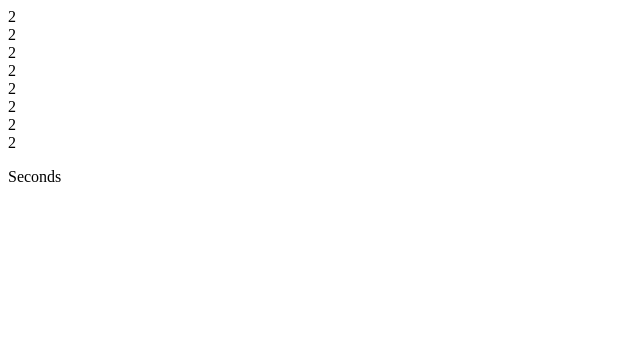
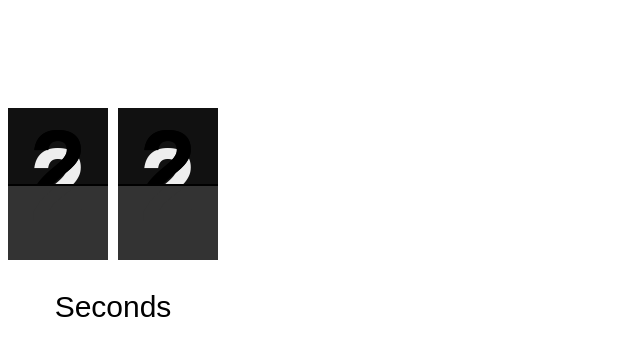
Before and after one commit to julialiaw/projecta, a plain HTML site: page countdown/index.html in a window 1280 px wide. Shown: the whole page, without its empty margins (0-640 px from the left). Drawn offline with Linux system fonts and the light colour scheme.

Commit message:
added countdown styles and HTML structure

```diff
--- a/countdown/app.css
+++ b/countdown/app.css
@@ -0,0 +1,111 @@
+* {
+    box-sizing:border-box
+}
+body {
+    padding-top: 100px;
+}
+
+.countdown {
+    display: flex;
+    gap: 30px;
+    font-family: sans-serif;
+}
+
+.time-section {
+    text-align: center;
+    font-size: 30px;
+}
+
+.time-group {
+    display:flex;
+    gap: 10px;
+}
+
+.time-segment {
+    display: block;
+    font-size: 100px;
+    font-weight: 900;
+    width: 100px;
+}
+
+.segment-display {
+    position: relative;
+    height: 100%;
+}
+
+.segment-display_top, .segment-display_bottom {
+    overflow: hidden;
+    text-align: center;
+    width: 100%;
+    height: 50%;
+    position: relative;
+}
+
+.segment-display_top {
+    background-color: #111;
+    color: #eee;
+    line-height: 1.5;
+}
+
+.segment-display_bottom {
+    background-color: #333;
+    color: #eee;
+    line-height: 0;
+}
+
+.segment-overlay {
+    position: absolute;
+    top: 0;
+    height: 100%;
+    width: 100px;
+    perspective: 400px;
+}
+
+.segment-overlay_top, .segment-overlay_bottom {
+    position: absolute;
+    width: 100%;
+    height: 50%;
+    text-align: center;
+    overflow: hidden;
+}
+
+.segment-display_top {
+    top: 0%;
+    line-height: 1.5;
+    color: #eee;
+    background-color: #111;
+}
+
+.segment-display_bottom {
+    bottom: 0;
+    line-height: 0;
+    color: #333;
+    background-color: #333;
+    border-top: 2px solid black;
+}
+
+.segment-overlay.flip .segment-overlap_top {
+    animation: flip-top 0.5s ease-in-out forwards;
+}
+
+.segment-overlay.flip .segment-overlap_bottom {
+    animation: flip-bottom 0.5s ease-in-out forwards;
+}
+
+@keyframes flip-top {
+    0% {
+        transform: rotateX(0deg);
+    }
+    50%, 100% {
+        transform: rotateX(-90deg);
+    }
+}
+
+@keyframes flip-bottom {
+    0% {
+        transform: rotateX(90deg);
+    }
+    100% {
+        transform: rotateX(0deg);
+    }
+}
--- a/countdown/index.html
+++ b/countdown/index.html
@@ -14,7 +14,7 @@
                     <div class="segment-display">
                         <div class="segment-display_top">2</div>
                         <div class="segment-display_bottom">2</div>
-                        <div class="segment-display_overlay">
+                        <div class="segment-overlay">
                             <div class="segment-overlay_top">2</div>
                             <div class="segment-overlay_bottom">2</div>
                         </div>
@@ -24,7 +24,7 @@
                     <div class="segment-display">
                         <div class="segment-display_top">2</div>
                         <div class="segment-display_bottom">2</div>
-                        <div class="segment-display_overlay">
+                        <div class="segment-overlay">
                             <div class="segment-overlay_top">2</div>
                             <div class="segment-overlay_bottom">2</div>
                         </div>
```
